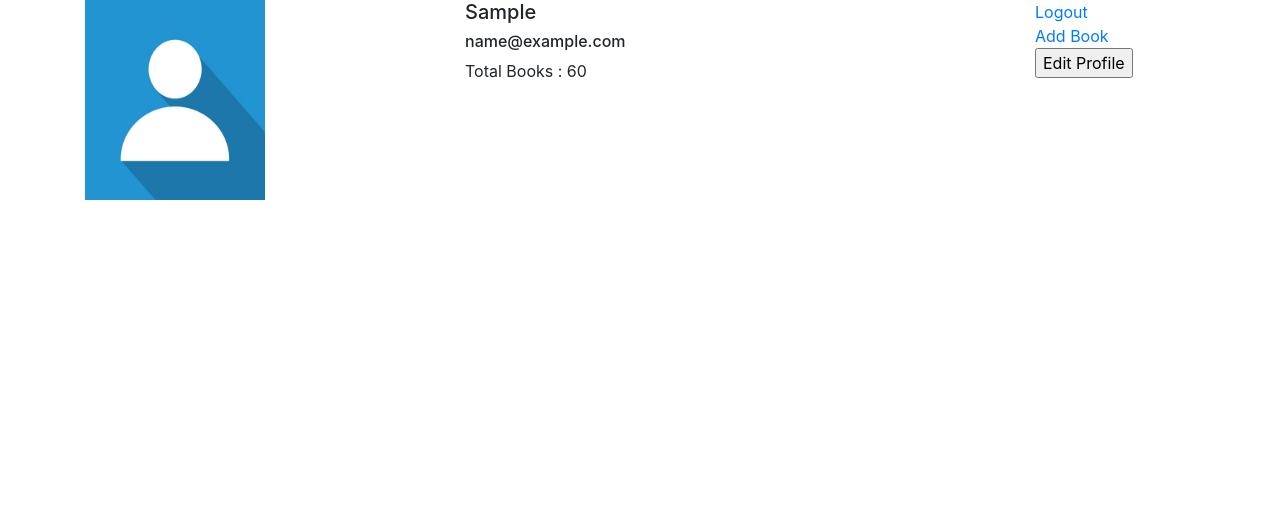
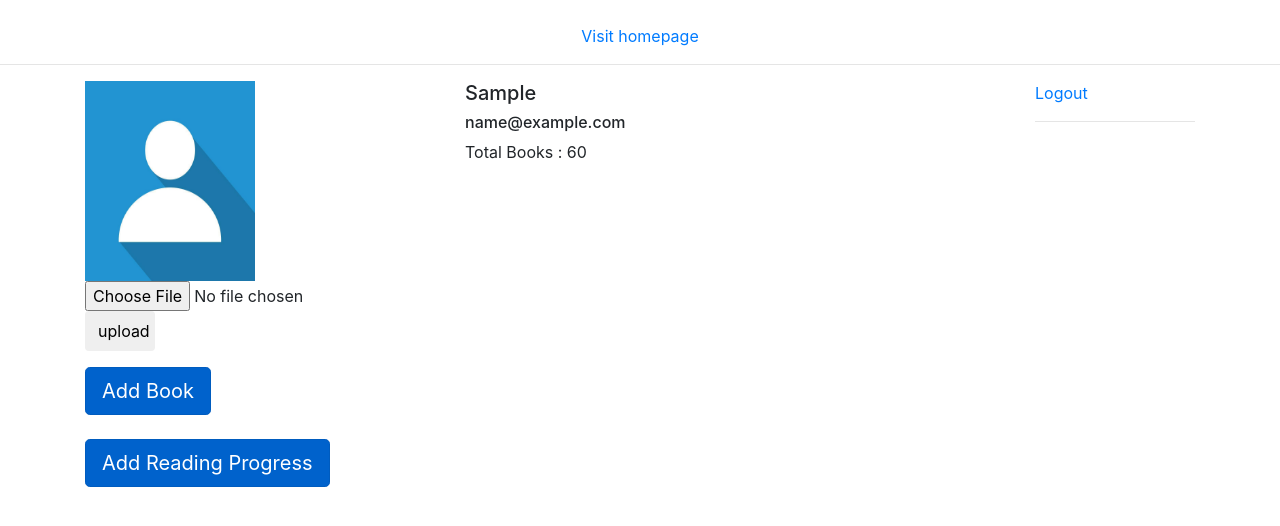
Before and after one commit to rohits144/book_reader, a Django app: page /profile/ in a window 1280 px wide. Shown: the top 526 px of the page. Run offline with Django 3.2, Linux system fonts and the light colour scheme; the visitor is signed in with stand-in values (Sample User, id 1); some libraries are stand-ins or nearby versions.

Commit message:
logout fixed , profile picture models

```diff
--- a/books/books/forms.py
+++ b/books/books/forms.py
@@ -1,6 +1,6 @@
 from django.contrib.auth.forms import UserCreationForm
 from django import forms
-from .models import Book
+from .models import Book, Profile
 
 
 class RegistrationForm(UserCreationForm):
@@ -12,3 +12,9 @@ class AddBookForm(forms.ModelForm):
     class Meta:
         model = Book
         fields = ['title', 'book_image', 'total_pages', 'author', 'genre', 'language', 'status']
+
+
+class UpdateDp(forms.ModelForm):
+    class Meta:
+        model = Profile
+        fields = ['display_pic']
--- a/books/books/models.py
+++ b/books/books/models.py
@@ -7,7 +7,7 @@ logger = logging.getLogger()
 
 
 class Profile(models.Model):
-    user = models.OneToOneField(User, on_delete=models.CASCADE)
+    user = models.OneToOneField(User, on_delete=models.CASCADE, primary_key=True)
     display_pic = models.ImageField(upload_to='profiles', verbose_name='profile picture', blank=True)
 
     def __str__(self):
@@ -24,7 +24,7 @@ def create_or_update_user_profile(sender, instance, created, **kwargs):
 
 class Author(models.Model):
     name = models.CharField(max_length=100)
-    author_image = models.ImageField(upload_to='image/', verbose_name='authors image', width_field=100, height_field=100, blank=True)
+    author_image = models.ImageField(upload_to='authors', verbose_name='authors image', blank=True)
 
     def __str__(self):
         return self.name
@@ -33,9 +33,10 @@ class Author(models.Model):
 class Book(models.Model):
     user = models.ForeignKey(User, on_delete=models.CASCADE)
     title = models.CharField(max_length=30)
-    book_image = models.ImageField(upload_to='image/', verbose_name='book image', width_field=100, height_field=100, blank=True)
+    book_image = models.ImageField(upload_to='books', verbose_name='book image', blank=True)
+    isbn_num = models.CharField(max_length=30, blank=True)
     total_pages = models.PositiveIntegerField(verbose_name='Total number of pages in book', editable=True, blank=True,)
-    author = models.ForeignKey(User, on_delete=models.CASCADE, related_name='books_author', null=True, blank=True)
+    author = models.CharField(max_length=100)
     genre = models.CharField(max_length=20, blank=True)
     language = models.CharField(max_length=20, blank=True)
     status = models.CharField(max_length=100, choices=(('Want to read', 'Not started'), ('Currently reading', 'Reading'), ('Completed reading', 'Completed')))
@@ -47,3 +48,11 @@ class Book(models.Model):
 
     def save(self, *args, **kwargs):
         super(Book, self).save(*args, **kwargs)
+
+
+class Progress(models.Model):
+    user = models.OneToOneField(User, on_delete=models.CASCADE)
+    book = models.OneToOneField(Book, on_delete=models.DO_NOTHING)
+    pages_read = models.PositiveIntegerField(verbose_name='total number of pages read', editable=True, blank=False)
+    occured_at = models.DateTimeField(auto_now_add=True)
+    modified_at = models.DateTimeField(auto_now=True)
--- a/books/books/settings.py
+++ b/books/books/settings.py
@@ -143,4 +143,7 @@ LOGGING = {
 LOGIN_REDIRECT_URL = '/profile/'
 LOGOUT_REDIRECT_URL = '/login/'
 
-MEDIA_ROOT = os.path.join(BASE_DIR, 'static')
+MEDIA_URL = '/media/'
+MEDIA_ROOT = os.path.join(BASE_DIR, 'media')
+
+MESSAGE_STORAGE = 'django.contrib.messages.storage.session.SessionStorage'
--- a/books/books/urls.py
+++ b/books/books/urls.py
@@ -4,7 +4,7 @@ from django.conf import settings
 from django.conf.urls.static import static
 
 from django.contrib.auth import views as auth_views
-from .views import index_view, register, profile, add_book
+from .views import index_view, register, profile, add_book, upload_dp
 
 urlpatterns = [
     path('admin/', admin.site.urls),
@@ -14,6 +14,7 @@ urlpatterns = [
     path('register/', register, name='register'),
     path('profile/', profile, name='profile'),
     path('add_book/', add_book, name='add_book'),
+    path('upload_dp/', upload_dp, name='upload_dp'),
 ]
 
 if settings.DEBUG:
--- a/books/books/views.py
+++ b/books/books/views.py
@@ -1,7 +1,10 @@
-from django.shortcuts import render
+from django.shortcuts import render, reverse
 from .forms import RegistrationForm, AddBookForm
 from django.http import HttpResponseRedirect
-from django.shortcuts import reverse
+from django.contrib import messages
+from django.http import HttpResponseBadRequest
+from .forms import UpdateDp
+
 import logging
 
 logger = logging.getLogger('__name__')
@@ -21,6 +24,7 @@ def register(request):
         form = RegistrationForm(request.POST)
         if form.is_valid():
             form.save()
+            messages.success(request, 'User registered successfully, Please log in now')
             return HttpResponseRedirect(redirect_to=reverse('login'))
         else:
             logger.info('User registered successfully')
@@ -29,8 +33,10 @@ def register(request):
 
 def profile(request):
     if request.user.is_authenticated:
-        return render(request, template_name='books/profile.html', context={'user': request.user})
+        form = UpdateDp()
+        return render(request, template_name='books/profile.html', context={'user': request.user, 'form': form})
     else:
+        messages.warning(request, 'First login to view your profile')
         return HttpResponseRedirect(redirect_to=reverse('login'))
 
 
@@ -50,3 +56,28 @@ def add_book(request):
         else:
             logger.error("Error in form {}".format(form.errors))
             return HttpResponseRedirect(redirect_to=reverse('add_book'))
+
+
+def upload_dp(request):
+    if request.method == "GET":
+        return HttpResponseBadRequest
+    elif request.method == "POST":
+        if request.user.is_authenticated:
+            form = UpdateDp(request.POST, request.FILES)
+            if form.is_valid():
+                obj = form.save(commit=False)
+                obj.user = request.user
+                obj.save()
+                logger.info("Profile picture updated")
+                messages.success(request, 'Profile picture updated')
+                return HttpResponseRedirect(redirect_to=reverse('profile'))
+            else:
+                logger.error("for is not valid {}".format(form.errors))
+                messages.error(request, 'Invalid form submission')
+                return HttpResponseRedirect(redirect_to=reverse('profile'))
+        else:
+            logger.error("user not authenticated")
+            return HttpResponseRedirect(redirect_to=reverse('login'))
+    else:
+        logger.error("Method {} not allowed in upload_dp api".format(request.method))
+        return HttpResponseBadRequest
--- a/books/templates/books/index.html
+++ b/books/templates/books/index.html
@@ -62,7 +62,8 @@
     </a>
   </div>
 </div>
-
+<hr>
+<br>
 <div class="container-fluid">
     <p class="text-center">Get stats about your Reading with graphs, Keep track of your daily Monthly and yearly reading </p>
 </div>
--- a/books/templates/books/profile.html
+++ b/books/templates/books/profile.html
@@ -4,12 +4,40 @@
 <script src="//cdnjs.cloudflare.com/ajax/libs/jquery/3.2.1/jquery.min.js"></script>
 <!------ Include the above in your HEAD tag ---------->
 
+<br>
+   <center>
+           <a href="/"> Visit homepage </a>
+   </center>
+<hr>
+
+{% if messages %}
+    <ul class="messages">
+          {% for message in messages %}
+                <li {% if message.tags %} class="{{ message.tags }}"{% endif %}>
+                    {% if message.level == DEFAULT_MESSAGE_LEVELS.ERROR %}Important: {% endif %}
+                        {% if message.level == DEFAULT_MESSAGE_LEVELS.WARNING %}<p class="text-danger" >Warning: </p>{% endif %}
+                            {{ message }}
+                </li>
+          {% endfor %}
+    </ul>
+{% endif %}
+
+
 <div class="container emp-profile">
-            <form method="post">
                 <div class="row">
                     <div class="col-md-4">
                         <div class="profile-img">
-                            <img src="{{user.profile.display_pic.url}}" alt="profile picture" height="200" width="180"/>
+                            {% if user.profile.display_pic%}
+                                <img src="{{user.profile.display_pic.url}}" alt="profile picture" height="200" width="170"/>
+                            {% else %}
+                                <img src="{{'/static/profiles/dpp.jpg' }}" alt="profile picture" height="200" width="170"/>
+                            {% endif %}
+                            <form method="POST" action="{% url 'upload_dp' %}" enctype="multipart/form-data">
+                                {% csrf_token %}
+                                <input type="file" name = 'dp'/>
+                                <button class="btn" style="width:70px; height:40px" type="submit">upload</button>
+                            </form>
+
                         </div>
                     </div>
                     <div class="col-md-6">
@@ -20,67 +48,20 @@
                                     <h6>
                                      {{request.user.email}}
                                     </h6>
-                                    <p class="proile-rating">Total Books : <span>60</span></p>
+                                    <p class="proile-rating">Total Books : <span> 60 </span></p>
                         </div>
                     </div>
                     <div class="col-md-2">
                      <a href="{% url 'logout' %}?next=/login/"> Logout </a><br>
-                     <a href="{% url 'add_book' %}"> Add Book </a><br>
-                        <input type="submit" class="profile-edit-btn" name="btnAddMore" value="Edit Profile"/>
+                        <hr>
                     </div>
+
                 </div>
-                            <div class="tab-pane fade" id="profile" role="tabpanel" aria-labelledby="profile-tab">
-                                        <div class="row">
-                                            <div class="col-md-6">
-                                                <label>Experience</label>
-                                            </div>
-                                            <div class="col-md-6">
-                                                <p>Expert</p>
-                                            </div>
-                                        </div>
-                                        <div class="row">
-                                            <div class="col-md-6">
-                                                <label>Hourly Rate</label>
-                                            </div>
-                                            <div class="col-md-6">
-                                                <p>10$/hr</p>
-                                            </div>
-                                        </div>
-                                        <div class="row">
-                                            <div class="col-md-6">
-                                                <label>Total Projects</label>
-                                            </div>
-                                            <div class="col-md-6">
-                                                <p>230</p>
-                                            </div>
-                                        </div>
-                                        <div class="row">
-                                            <div class="col-md-6">
-                                                <label>English Level</label>
-                                            </div>
-                                            <div class="col-md-6">
-                                                <p>Expert</p>
-                                            </div>
-                                        </div>
-                                        <div class="row">
-                                            <div class="col-md-6">
-                                                <label>Availability</label>
-                                            </div>
-                                            <div class="col-md-6">
-                                                <p>6 months</p>
-                                            </div>
-                                        </div>
-                                <div class="row">
-                                    <div class="col-md-12">
-                                        <label>Your Bio</label><br/>
-                                        <p>Your detail description</p>
-                                    </div>
-                                </div>
-                            </div>
-                        </div>
+
+        </div>
+        <div class="container">
+                         <a href="{% url 'add_book' %}" class="btn btn-primary btn-lg active" role="button" aria-pressed="true">Add Book</a>
+                        <br><br>
+                        <a href="{% url 'add_book' %}" class="btn btn-primary btn-lg active" role="button" aria-pressed="true">Add Reading Progress</a>
                     </div>
-                </div>
-            </form>
-        </div>
-
 {% endblock %}
```
Also changed, not shown: books/templates/books/add_book.html (+14 -22 lines), books/templates/books/register.html (+9 -2 lines), books/templates/registration/login.html (+23 -1 lines), books/books/migrations/0001_initial.py, books/books/migrations/0002_auto_20201014_0827.py (deleted), books/books/migrations/0003_auto_20201014_0833.py (deleted), books/books/migrations/0004_auto_20201018_0606.py (deleted), books/books/migrations/0005_auto_20201018_0633.py (deleted).
